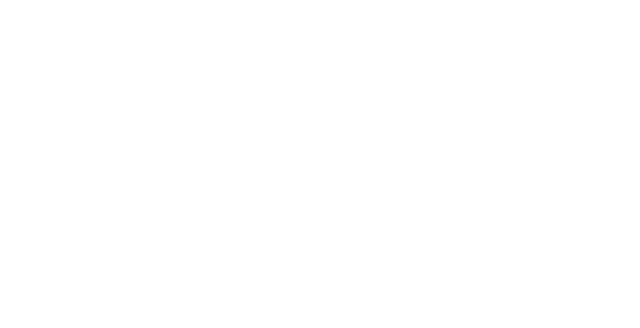
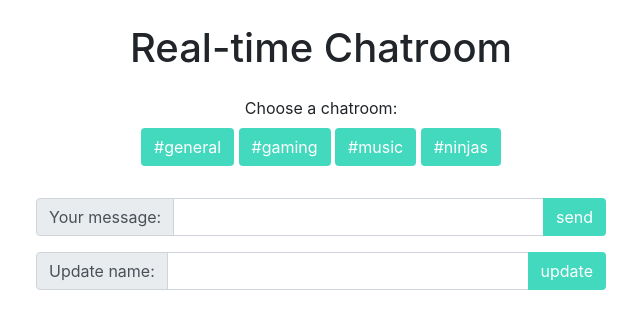
Before and after one commit to cornensue/Real-time-Chatroom, a plain HTML site: page index.html in a window 1280 px wide. Shown: the whole page, without its empty margins (319-959 px from the left). Drawn offline with nearby package versions, Linux system fonts and the light colour scheme.

Commit message:
creating HTML Template

```diff
--- a/index.html
+++ b/index.html
@@ -1,18 +1,61 @@
-<!DOCTYPE html>
 <html lang="en">
 <head>
-	<meta charset="UTF-8">
-	<meta name="viewport" content="width=device-width, initial-scale=1.0">
-	<meta http-equiv="X-UA-Compatible" content="ie=edge">
-	<link rel="stylesheet" href="https://stackpath.bootstrapcdn.com/bootstrap/4.3.1/css/bootstrap.min.css" integrity="sha384-ggOyR0iXCbMQv3Xipma34MD+dH/1fQ784/j6cY/iJTQUOhcWr7x9JvoRxT2MZw1T" crossorigin="anonymous">
-	<link rel="stylesheet" href="styles.css">
-	<title>Real-time Chatroom/title>
+  <meta charset="UTF-8">
+  <meta name="viewport" content="width=device-width, initial-scale=1.0">
+  <meta http-equiv="X-UA-Compatible" content="ie=edge">
+  <link rel="stylesheet" href="https://stackpath.bootstrapcdn.com/bootstrap/4.3.1/css/bootstrap.min.css" integrity="sha384-ggOyR0iXCbMQv3Xipma34MD+dH/1fQ784/j6cY/iJTQUOhcWr7x9JvoRxT2MZw1T" crossorigin="anonymous">
+  <link rel="stylesheet" href="styles.css">
+  <title>Real-time Chatroom</title>
 </head>
 <body>
 
+	<!-- container & title -->
+	<div class="container my-4">
+			<h1 class="my-4 text-center">Real-time Chatroom</h1>
+			<!-- buttons for chatrooms -->
+			<div class="chat-rooms mb-3 text-center">
+				<div class="my-2">Choose a chatroom:</div>
+				<button class="btn" id="general">#general</button>
+				<button class="btn" id="gaming">#gaming</button>
+				<button class="btn" id="music">#music</button>
+				<button class="btn" id="ninjas">#ninjas</button>
+		</div>
 
-	<script src="chat.js"></script>
-	<script src="ui.js"></script>
-	<script src="app.js"></script>
+		<!-- chat list / window -->
+		<div class="chat-window">
+			<ul class="chat-list list-group"></ul>
+		</div>
+
+		<!-- new chat form -->
+		<form class="new-chat my-3">
+			<div class="input-group">
+			<div class="input-group-prepend">
+				<div class="input-group-text">Your message:</div>
+			</div>
+			<input type="text" id="message" class="form-control" required>
+			<div class="input-group-append">
+				<input type="submit" class="btn" value="send">
+			</div>
+			</div>
+		</form>
+
+		<!-- update name form -->
+		<form class="new-name my-3">
+			<div class="input-group">
+			<div class="input-group-prepend">
+				<div class="input-group-text">Update name:</div>
+			</div>
+			<input type="text" id="name" class="form-control" required>
+			<div class="input-group-append">
+				<input type="submit" class="btn" value="update">
+			</div>
+			</div>
+			<div class="update-mssg"></div>
+		</form>
+	</div>
+
+  <script src="scripts/chat.js"></script>
+  <script src="scripts/ui.js"></script>
+  <script src="scripts/app.js"></script>
 </body>
 </html>
--- a/styles.css
+++ b/styles.css
@@ -0,0 +1,13 @@
+.container{
+	max-width: 600px;
+}
+.btn{
+	background: #43d9be;
+	color: white;
+	outline: none !important;
+	box-shadow: none !important;
+}
+
+.btn:focus{
+	outline: none !important;
+}
```
Also changed, not shown: scripts/app.js (added), scripts/chat.js (added), scripts/ui.js (added).
